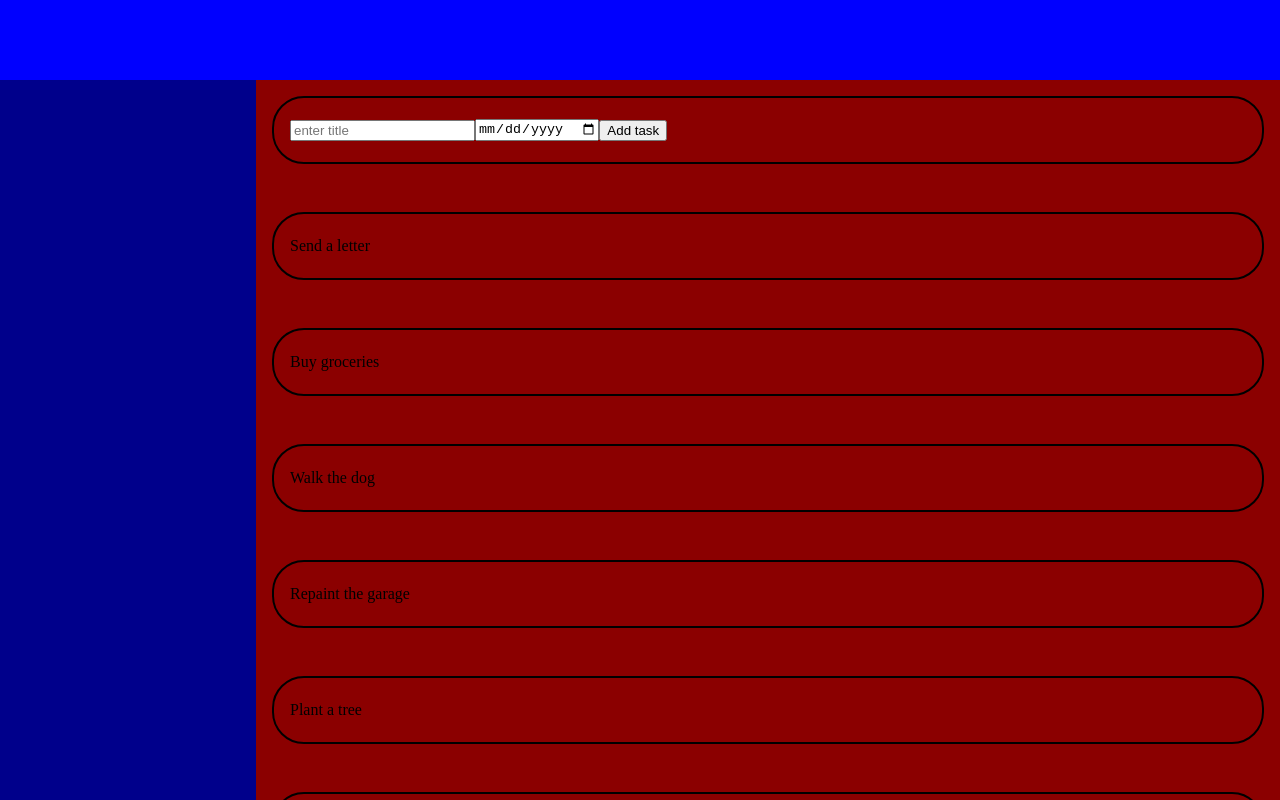
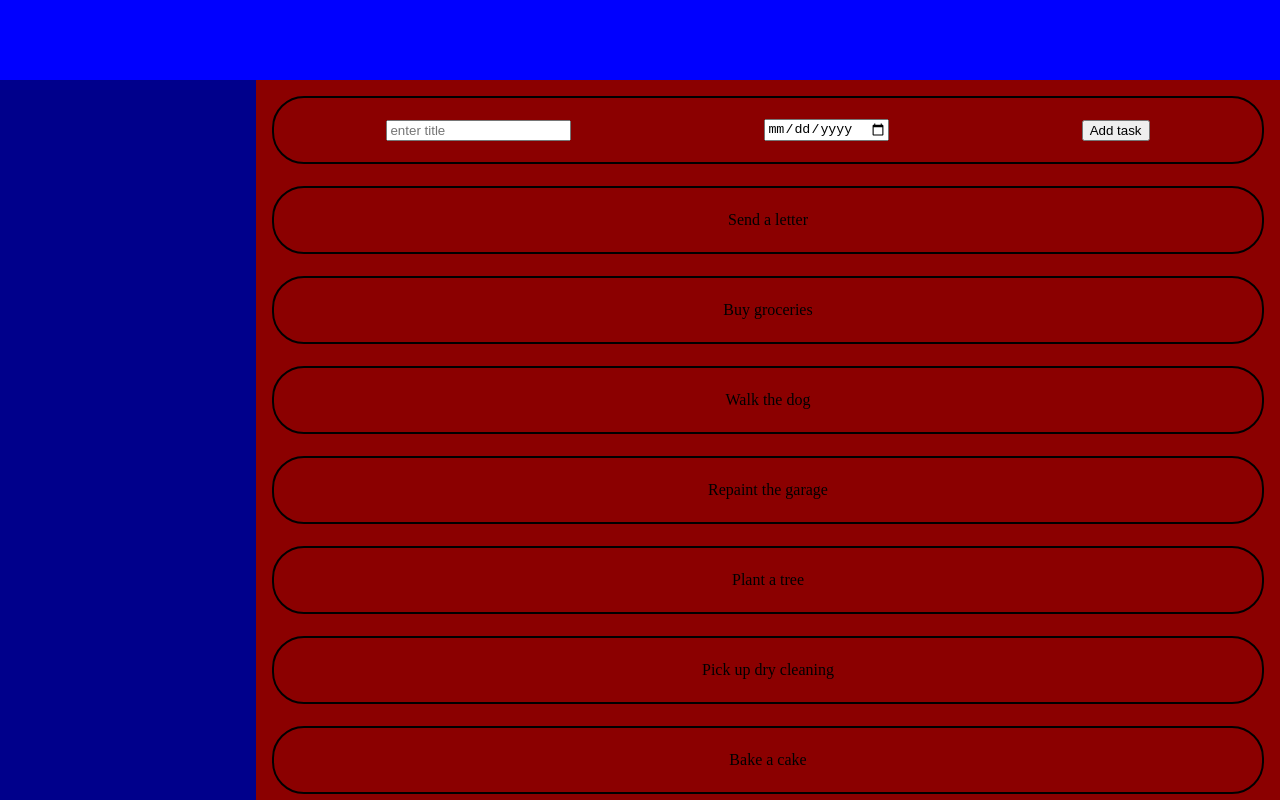
Before and after one commit to blue-morphos/To-DO, a plain HTML site: page index.html in a window 1280 px wide. Drawn offline with Linux system fonts and the light colour scheme.

Commit message:
added flex to some divs

```diff
--- a/style.css
+++ b/style.css
@@ -32,6 +32,10 @@ body {
     gap: 1em;
     overflow: scroll;
   }
+
+  #new-task-form {
+    margin-top: 1em;
+  }
     .task {
       height: 2em;
       width: auto;
@@ -39,6 +43,14 @@ body {
       border-radius: 2em;
       display: flex;
       align-items: center;
-      margin: 1em;
+      margin-left: 1em;
+      margin-right: 1em;
       padding: 1em;
+
+      display: flex;
+      justify-content: space-around;
     }
+      #statusDiv {
+        display: flex;
+        border: 2px solid white;
+      }
```
